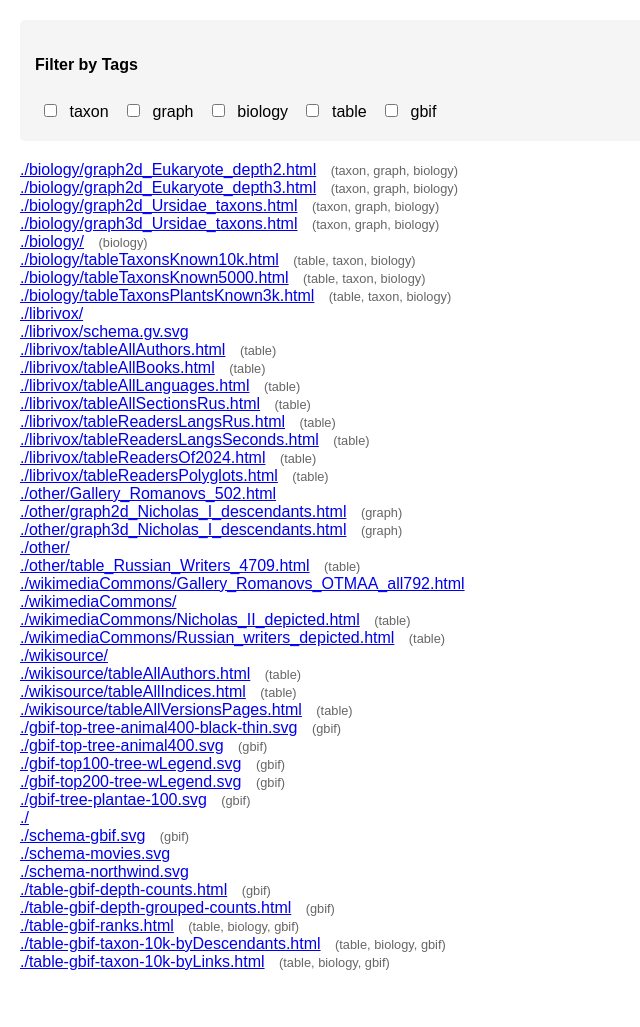
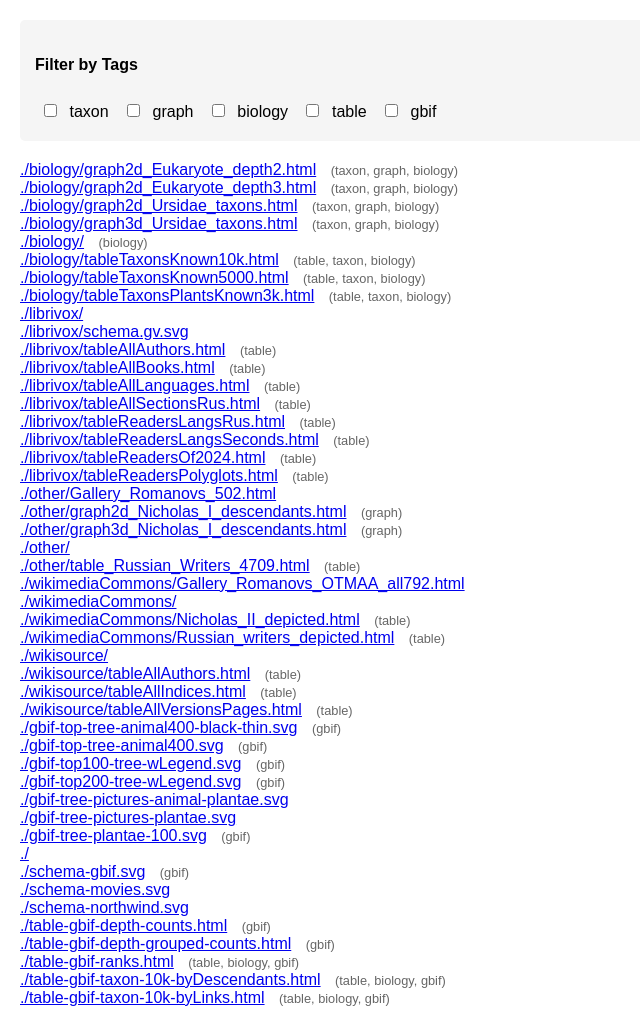
Before and after one commit to Podbrushkin/Podbrushkin.github.io, a plain HTML site: page index.html in a window 1280 px wide. Shown: the whole page, without its empty margins (0-640 px from the left). Before the commit the page ends 991 px from the top, so only its background shows below. Drawn offline with Linux system fonts and the light colour scheme.

Commit message:
upd index

```diff
--- a/index.html
+++ b/index.html
@@ -138,6 +138,12 @@
         </div>        <div class="item" data-tags="gbif">
             <a href="./gbif-top200-tree-wLegend.svg">./gbif-top200-tree-wLegend.svg</a>
             <span class='item-tags'>(gbif)</span>
+        </div>        <div class="item" data-tags="">
+            <a href="./gbif-tree-pictures-animal-plantae.svg">./gbif-tree-pictures-animal-plantae.svg</a>
+
+        </div>        <div class="item" data-tags="">
+            <a href="./gbif-tree-pictures-plantae.svg">./gbif-tree-pictures-plantae.svg</a>
+
         </div>        <div class="item" data-tags="gbif">
             <a href="./gbif-tree-plantae-100.svg">./gbif-tree-plantae-100.svg</a>
             <span class='item-tags'>(gbif)</span>
```
Also changed, not shown: gbif-tree-pictures-animal-plantae.svg (added), gbif-tree-pictures-plantae.svg (added).
